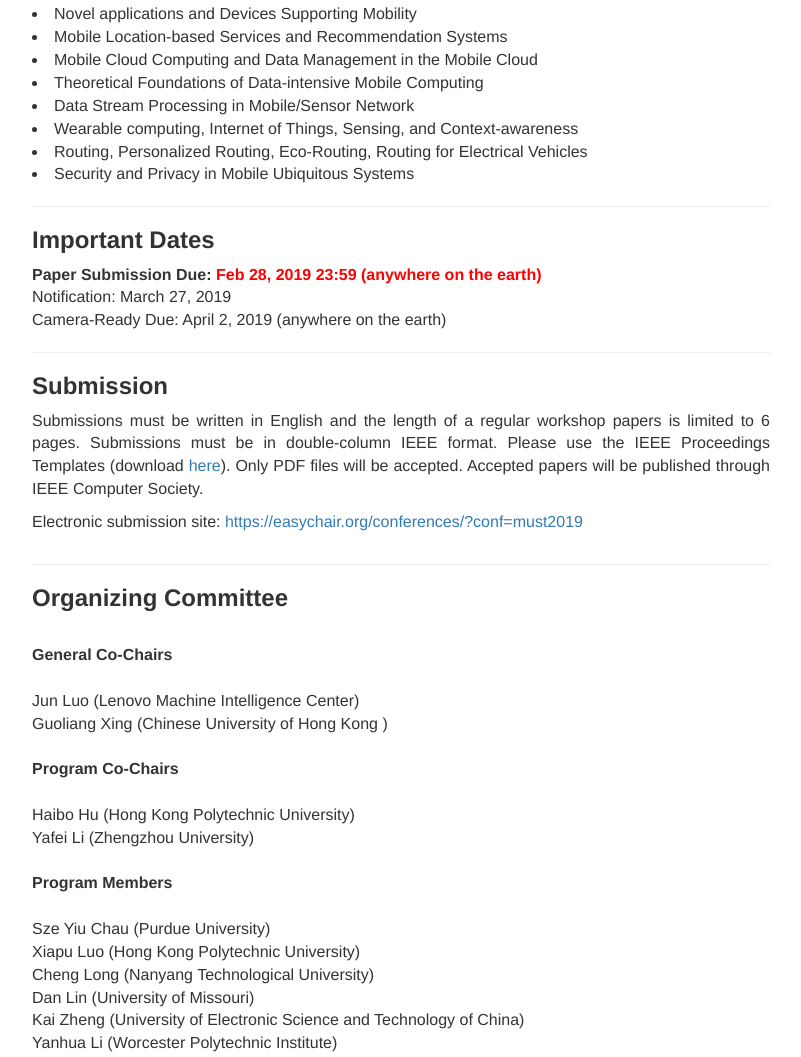
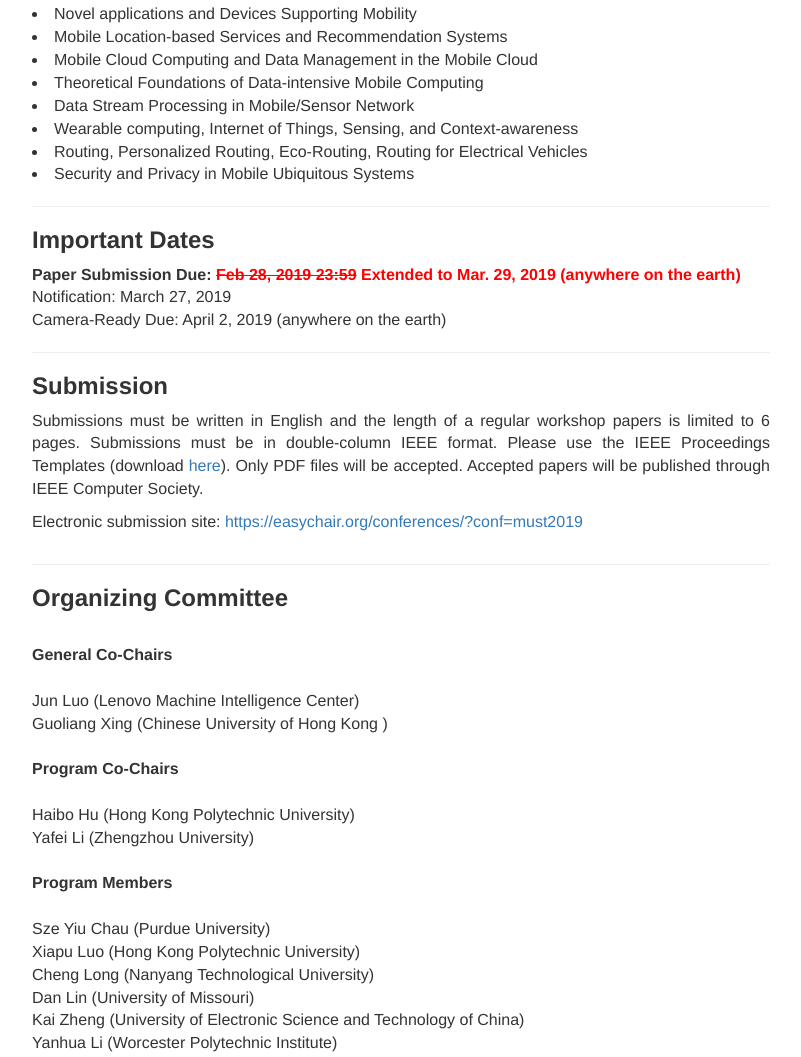
Before and after one commit to zzudb/must2019, a plain HTML site: page index.html in a window 1280 px wide. Shown: the part 788-1845 px from the top of the page, without its empty margins (239-1040 px from the left). Drawn offline with nearby package versions, Linux system fonts and the light colour scheme.

Commit message:
Update index.html

```diff
--- a/index.html
+++ b/index.html
@@ -86,7 +86,7 @@
     <div class="container" style="width:100%;">
         <hr />
         <h3 id="dates"><strong> Important Dates </strong> </h3>
-        <strong>Paper Submission Due: <span style="color: #ff0000"><strong>Feb 28, 2019 23:59 (anywhere on the earth)</strong></span></strong><br>
+        <strong>Paper Submission Due: <span style="color: #ff0000"><strong><s>Feb 28, 2019 23:59</s> <span style="color:red"> Extended to Mar. 29, 2019 (anywhere on the earth)</span></strong></span></strong><br>
         Notification: March 27, 2019 <br>
         Camera-Ready Due: April 2, 2019 (anywhere on the earth) <br>
     </div>
```
